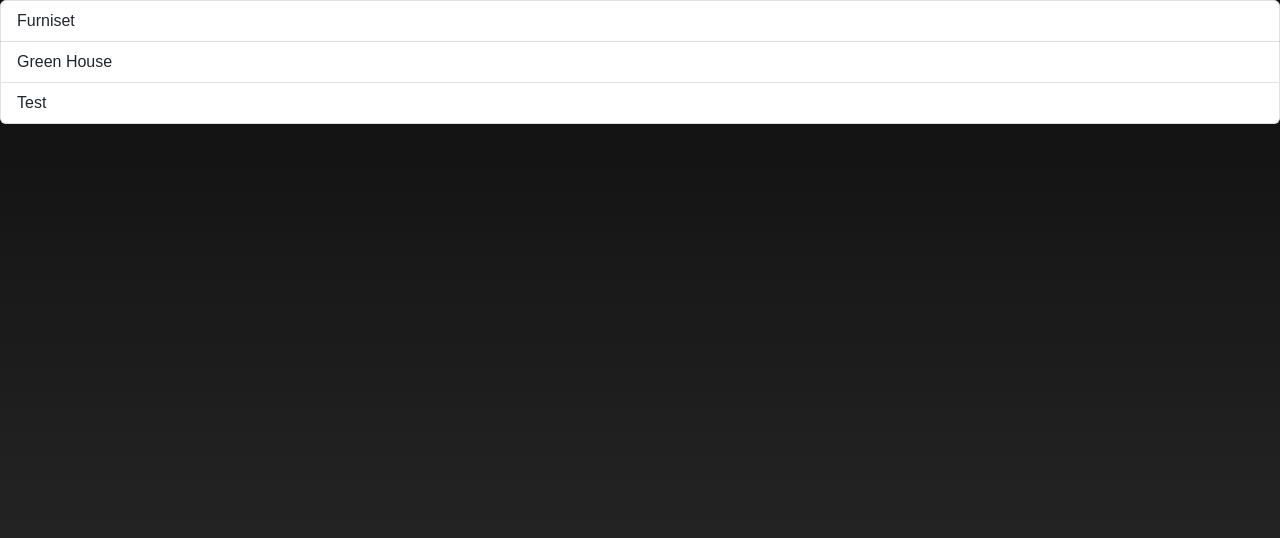
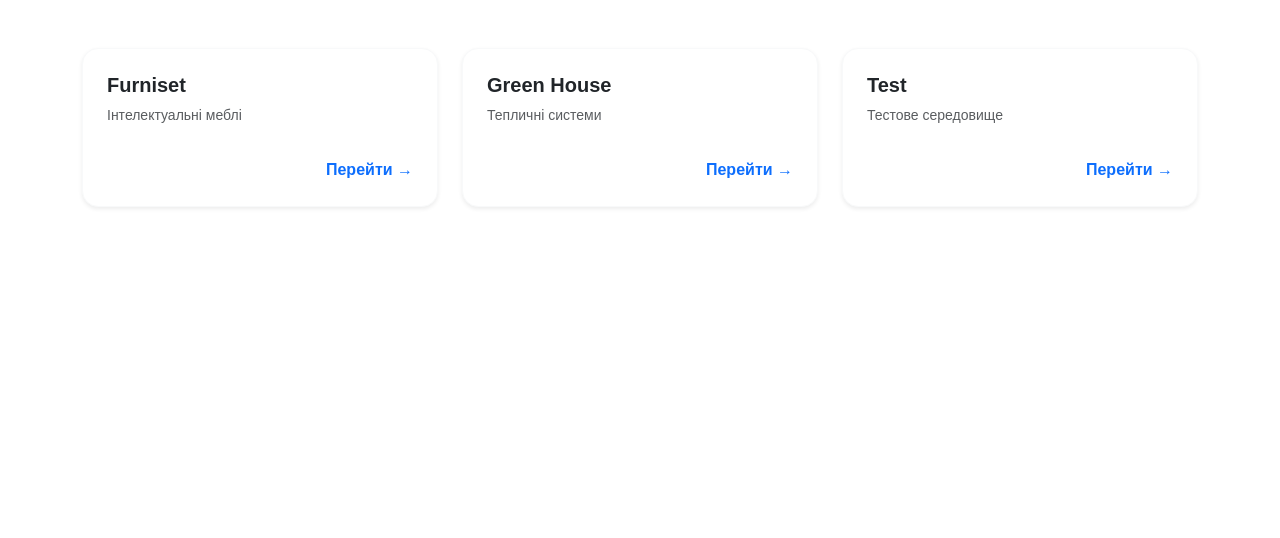
Before and after one commit to DITGDIGENTIS/ditgdigentis, a Next.js app: page /link-page in a window 1280 px wide. Shown: the top 538 px of the page. Built offline with nearby package versions, Linux system fonts and the light colour scheme.

Commit message:
Index paralacs

```diff
--- a/src/components/LinkPage/LinkPage.tsx
+++ b/src/components/LinkPage/LinkPage.tsx
@@ -4,20 +4,55 @@ import Link from "next/link";
 import { FC } from "react";
 
 export const LinkPage: FC = () => {
+  const cards = [
+    { href: "/furniset", title: "Furniset", subtitle: "Інтелектуальні меблі" },
+    { href: "/green-house", title: "Green House", subtitle: "Тепличні системи" },
+    { href: "/test", title: "Test", subtitle: "Тестове середовище" },
+  ];
+
   return (
-    <div className="list-group">
-      <Link href="/furniset" className="list-group-item list-group-item-action">
-        Furniset
-      </Link>
-      <Link
-        href="/green-house"
-        className="list-group-item list-group-item-action"
-      >
-        Green House
-      </Link>
-      <Link href="/test" className="list-group-item list-group-item-action">
-        Test
-      </Link>
+    <div className="bg-white min-vh-100 py-5">
+      <div className="container">
+        <div className="row g-4 justify-content-center">
+          {cards.map(({ href, title, subtitle }) => (
+            <div key={href} className="col-12 col-sm-6 col-lg-4">
+              <Link
+                href={href}
+                className="card-hover d-block p-4 rounded-4 shadow-sm border border-light bg-white text-decoration-none h-100"
+              >
+                <div className="d-flex flex-column justify-content-between h-100">
+                  <div>
+                    <h5 className="fw-bold text-dark mb-2">{title}</h5>
+                    <p className="text-muted small">{subtitle}</p>
+                  </div>
+                  <div className="text-end mt-3">
+                    <span className="text-primary fw-semibold">Перейти →</span>
+                  </div>
+                </div>
+              </Link>
+            </div>
+          ))}
+        </div>
+      </div>
+
+      <style jsx>{`
+        .card-hover {
+          transition: all 0.3s ease-in-out;
+        }
+
+        .card-hover:hover {
+          transform: translateY(-4px);
+          box-shadow: 0 10px 20px rgba(0, 140, 255, 0.1);
+        }
+
+        .card-hover span {
+          transition: color 0.3s ease-in-out;
+        }
+
+        .card-hover:hover span {
+          color: #007bff;
+        }
+      `}</style>
     </div>
   );
 };
```
